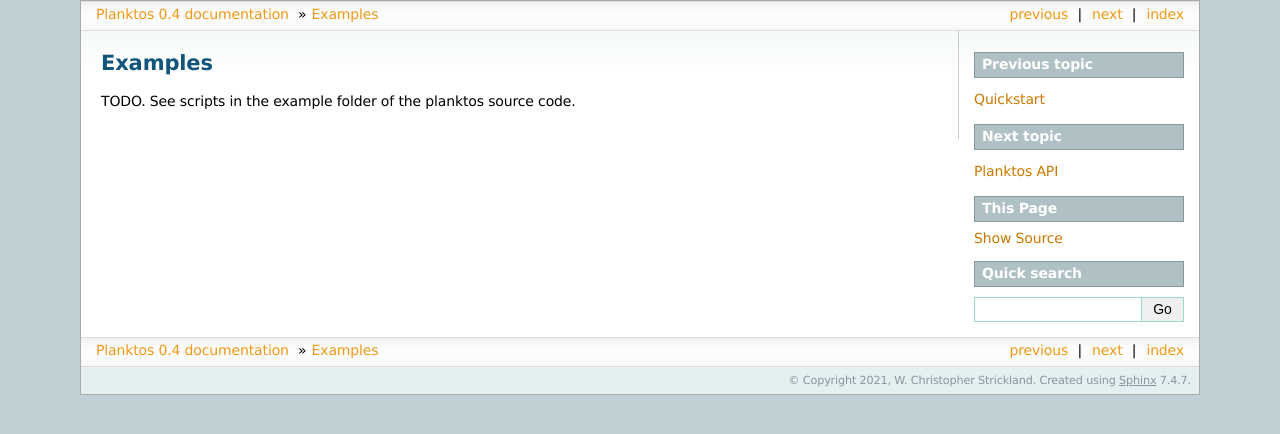
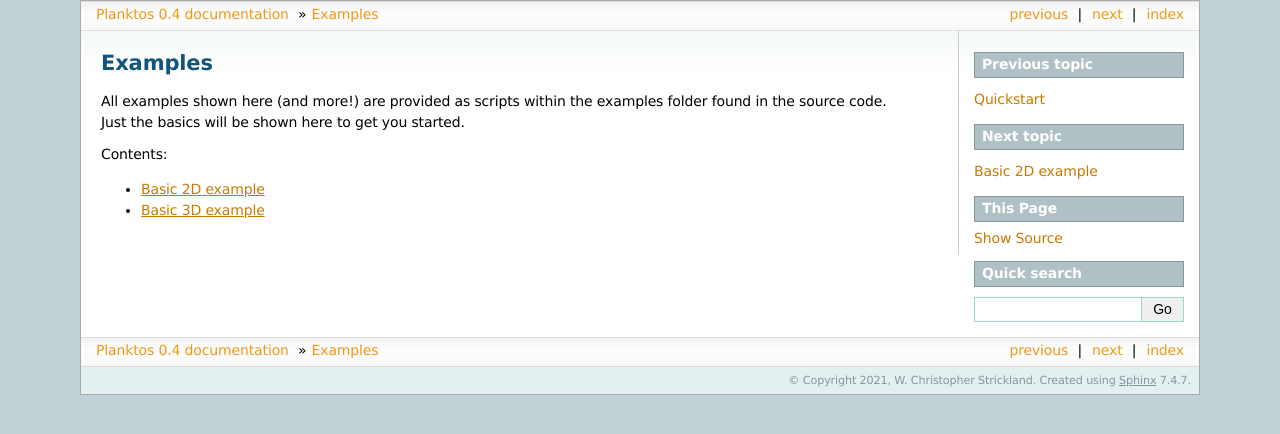
Before and after one commit to mountaindust/Planktos, a Sphinx documentation site: the page built from docs/examples/index.rst, in a window 1280 px wide. Shown: the top 434 px of the page. Built offline with Sphinx 7.4.7, drawn with Linux system fonts in a browser that asks for light colours.

Commit message:
Adds 2D example

```diff
--- /dev/null
+++ b/docs/examples/basic_3d.rst
@@ -0,0 +1,4 @@
+Basic 3D example
+----------------
+
+Some foo
--- a/docs/examples/index.rst
+++ b/docs/examples/index.rst
@@ -1,4 +1,13 @@
 Examples
 ========
 
-TODO. See scripts in the example folder of the planktos source code.
+All examples shown here (and more!) are provided as scripts within the examples
+folder found in the source code. Just the basics will be shown here to get you
+started.
+
+.. toctree::
+    :maxdepth: 1
+    :caption: Contents:
+
+    Basic 2D example <basic_2d>
+    Basic 3D example <basic_3d>
--- a/docs/index.rst
+++ b/docs/index.rst
@@ -2,6 +2,10 @@
    sphinx-quickstart on Sat Jul  3 11:05:11 2021.
    You can adapt this file completely to your liking, but it should at least
    contain the root `toctree` directive.
+
+.. meta::
+  :description: Planktos agent-based modeling framework documentation
+  :keywords: Planktos, documentation, agent-based, modeling, fluid
 
 Welcome to Planktos' documentation!
 ===================================
```
Also changed, not shown: docs/examples/basic_2d.rst (added, +117 -0 lines).
